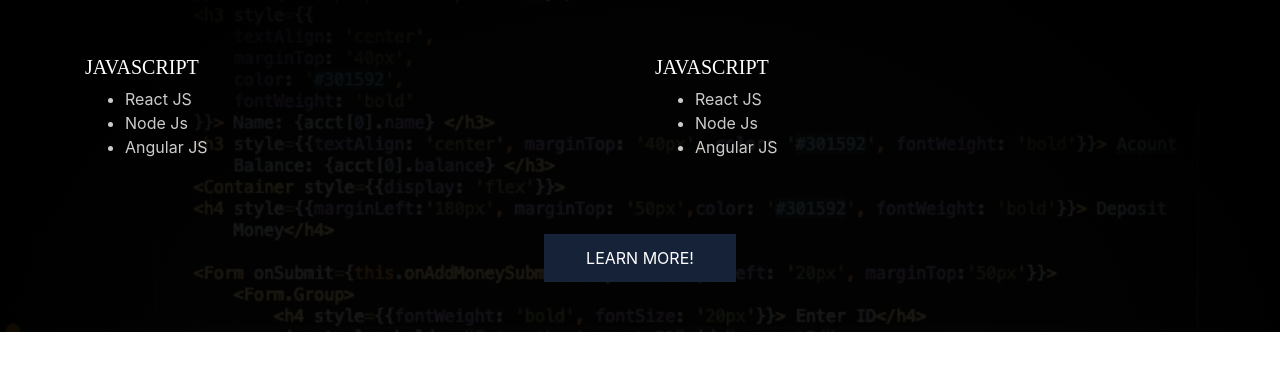
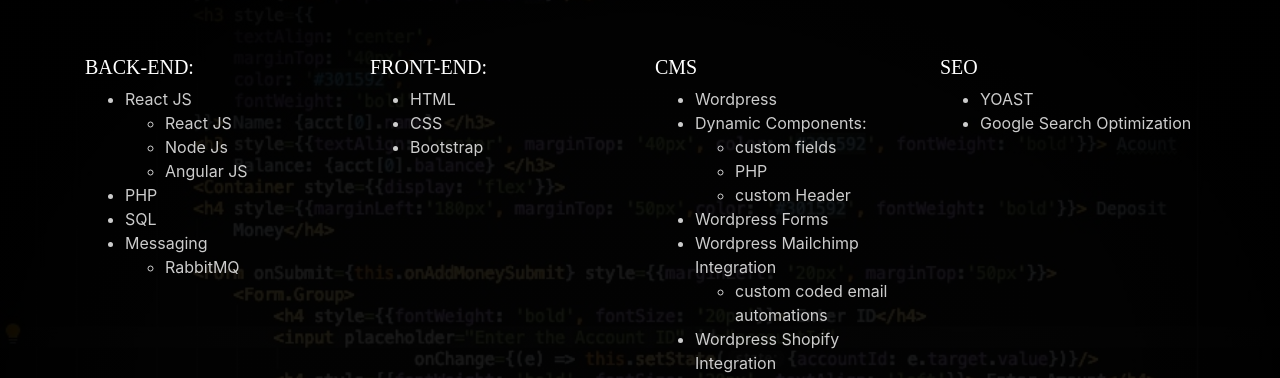
Before and after one commit to ak2254/portfolio-anjali, a plain HTML site: page about.html in a window 1280 px wide. Shown: the part 1377-1755 px from the top of the page. Drawn offline with nearby package versions, Linux system fonts and the light colour scheme.

Commit message:
progress

```diff
--- a/about.html
+++ b/about.html
@@ -208,20 +208,77 @@ margin-top: 30px;
         <div class="row">
             <div class="col-sm">
 
-                <h1 class= "skiils-subhead"style="color: white; font-size: 20px; text-align: left">JavaScript</h1>
+                <h1 class= "skiils-subhead"style="color: white; font-size: 20px; text-align: left">Back-End:</h1>
 
-                <ul class = "skills-li"  style="color:rgba(255,255,255,0.8);" ><li> React JS </li>
-                    <li>Node Js</li>
-                    <li>Angular JS</li>
+                <ul class = "skills-li"  style="color:rgba(255,255,255,0.8);" >
+
+                    <li> React JS </li>
+                    <ul>
+                        <li>React JS </li>
+                        <li>Node Js</li>
+                        <li>Angular JS</li>
+                    </ul>
+
+
+
+                    <li>PHP</li>
+                    <li>SQL</li>
+                    <li>
+                        Messaging</li>
+                    <ul><li>
+                        RabbitMQ </li></ul>
+
+
+
+
+
+
                 </ul>
             </div>
             <div class="col-sm">
 
-                <h1 class= "skiils-subhead" style="color: white; font-size: 20px; text-align: left">JavaScript</h1>
+                <h1 class= "skiils-subhead" style="color: white; font-size: 20px; text-align: left">Front-end:</h1>
 
-                <ul  class = "skills-li" style="color:rgba(255,255,255,0.8);"><li> React JS </li>
-                    <li>Node Js</li>
-                    <li>Angular JS</li>
+                <ul  class = "skills-li" style="color:rgba(255,255,255,0.8);">
+                    <li>HTML</li>
+                    <li>CSS</li>
+                    <li>Bootstrap</li>
+
+                </ul>
+            </div>
+            <div class="col-sm">
+
+                <h1 class= "skiils-subhead" style="color: white; font-size: 20px; text-align: left">CMS</h1>
+
+                <ul  class = "skills-li" style="color:rgba(255,255,255,0.8);">
+                    <li>Wordpress</li>
+                    <li>Dynamic Components: </li>
+                    <ul><li>custom fields</li>
+                        <li>PHP</li>
+                        <li>custom Header</li>
+                    </ul>
+                    <li>Wordpress Forms</li>
+
+                    <li>Wordpress Mailchimp Integration</li>
+                    <ul><li>custom coded email automations</li></ul>
+                    <li>Wordpress Shopify Integration</li>
+                    <li>Wordpress BradBot integration</li>
+                    <li>Wordpress MarianaTek integration</li>
+                    <li>Facebook pixels incorporation</li>
+
+
+
+                </ul>
+            </div>
+            <div class="col-sm">
+
+                <h1 class= "skiils-subhead" style="color: white; font-size: 20px; text-align: left">SEO</h1>
+
+                <ul  class = "skills-li" style="color:rgba(255,255,255,0.8);">
+                    <li>YOAST</li>
+                    <li>Google Search Optimization </li>
+
+
                 </ul>
             </div>
 
```
